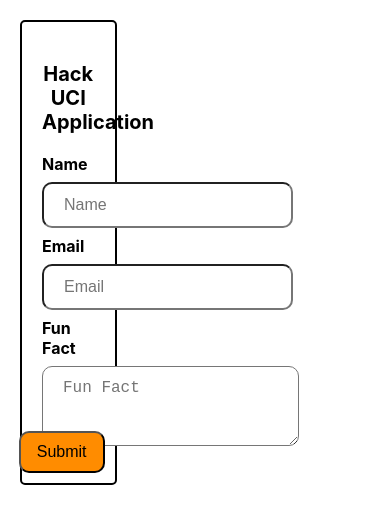
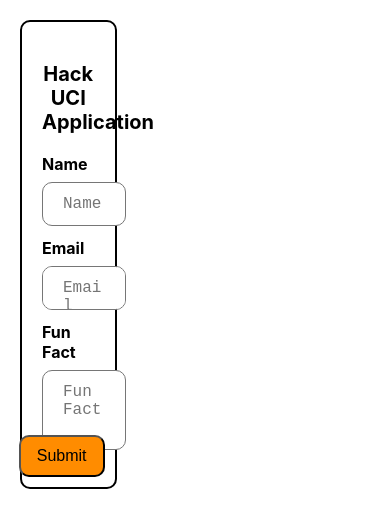
Before and after one commit to JosephWong123/Hack-UCI-Tech, a React (Create React App) app in the folder app/: page / in a window 390 px wide. Shown: the top 528 px of the page. Built offline with nearby package versions, Linux system fonts and the light colour scheme.

Commit message:
made things responsive

```diff
--- a/app/src/Form.css
+++ b/app/src/Form.css
@@ -1,5 +1,9 @@
+.auto-style3 {
+    max-width: 100%;
+}
+
 #formBox {
-  border-radius: 5px;
+  border-radius: 10px;
   padding: 20px;
   border: solid black 2px;
   width: 15%;
@@ -13,20 +17,22 @@
 }
 
 .fields {
-	min-width: 80%;
+	width: 80%;
 	border-radius: 10px;
 	padding: 12px 20px;
 	margin: 8px 0;
 	font-size: 16px;
+	resize: none;
 }
 
 #fact {
-	min-width: 80%;
+	width: 80%;
 	border-radius: 10px;
 	padding: 12px 20px;
 	margin: 8px 0;
 	font-size: 16px;
 	margin-bottom: 25%;
+	resize: none;
 }
 
 #submitButton {
--- a/app/src/Form.js
+++ b/app/src/Form.js
@@ -27,7 +27,8 @@
 				<form>
 					<label for="nameField"> <b>Name</b> </label>
 					<br />
-					<input
+					<textarea
+					rows="1"
 					name="name"
 					placeholder="Name"
 					value={this.state.name}
@@ -38,7 +39,8 @@
 					<br />
 					<label for="emailField"> <b>Email</b> </label>
 					<br />
-					<input
+					<textarea
+					rows="1"
 					name="email"
 					placeholder="Email"
 					value={this.state.email}
```
